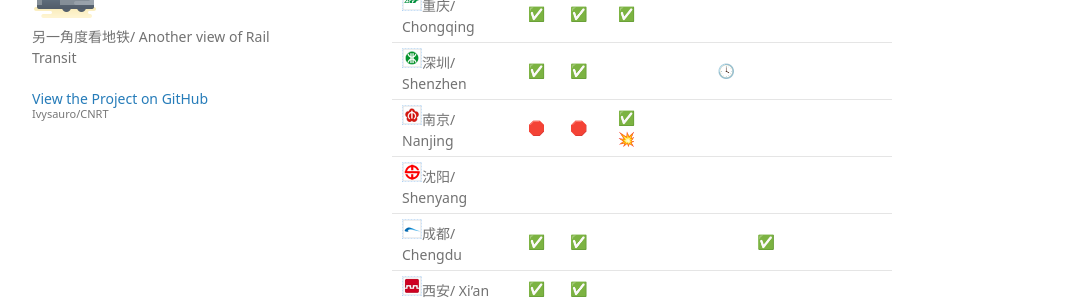
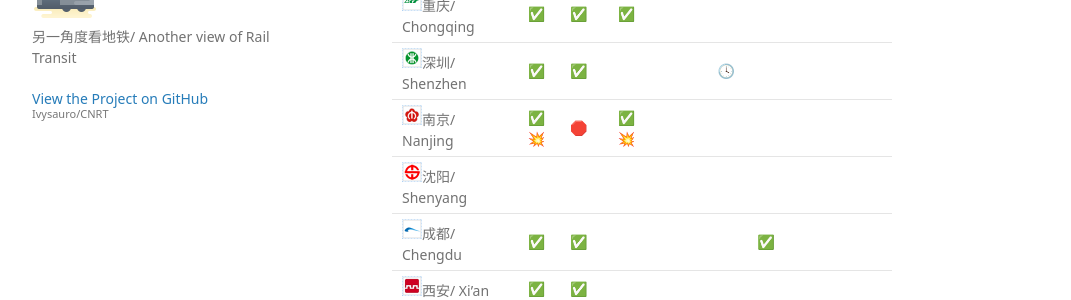
Before and after one commit to Ivysauro/CNRT, a Jekyll site: the page built from data/Pay.md, in a window 1280 px wide and 900 px high, scrolled down 4284 px. Shown: the part 152-452 px from the top of the window, without its empty margins (178-1249 px from the left). Built offline with Jekyll 4.4.1, drawn with Linux system fonts in a browser that asks for light colours; some web fonts are replaced; our own code applies the rules of GitHub Pages for plain Markdown files; a script that is not in the unit is left out.

Commit message:
🍊更新南京数据
南京正式支持支付宝购票

```diff
--- a/data/Pay.md
+++ b/data/Pay.md
@@ -132,7 +132,7 @@
 | <img src="https://raw.githubusercontent.com/Ivysauro/CNRT/master/images/city/wh.gif" width="20" hegiht="20"/>武汉/ Wuhan | ✅ | ✅ | ✅ |
 | <img src="https://raw.githubusercontent.com/Ivysauro/CNRT/master/images/city/cq.gif" width="20" hegiht="20"/>重庆/ Chongqing | ✅ | ✅ | ✅ |
 | <img src="https://raw.githubusercontent.com/Ivysauro/CNRT/master/images/city/sz.gif" width="20" hegiht="20"/>深圳/ Shenzhen | ✅ | ✅ | | | 🕓 |
-| <img src="https://raw.githubusercontent.com/Ivysauro/CNRT/master/images/city/nj.gif" width="20" hegiht="20"/>南京/ Nanjing | 🛑 | 🛑 | ✅💥 |
+| <img src="https://raw.githubusercontent.com/Ivysauro/CNRT/master/images/city/nj.gif" width="20" hegiht="20"/>南京/ Nanjing | ✅💥 | 🛑 | ✅💥 |
 | <img src="https://raw.githubusercontent.com/Ivysauro/CNRT/master/images/city/sy.gif" width="20" hegiht="20"/>沈阳/ Shenyang |
 | <img src="https://raw.githubusercontent.com/Ivysauro/CNRT/master/images/city/cd.gif" width="20" hegiht="20"/>成都/ Chengdu | ✅ | ✅ | | | | ✅ |
 | <img src="https://raw.githubusercontent.com/Ivysauro/CNRT/master/images/city/xa.gif" width="20" hegiht="20"/>西安/ Xi'an | ✅ | ✅ |
```
